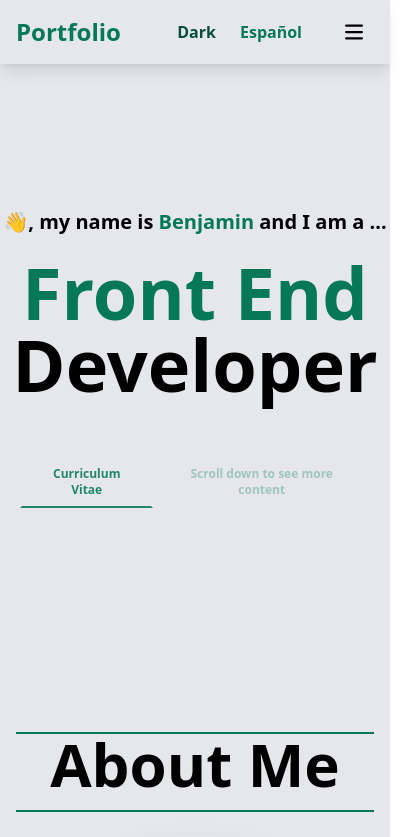
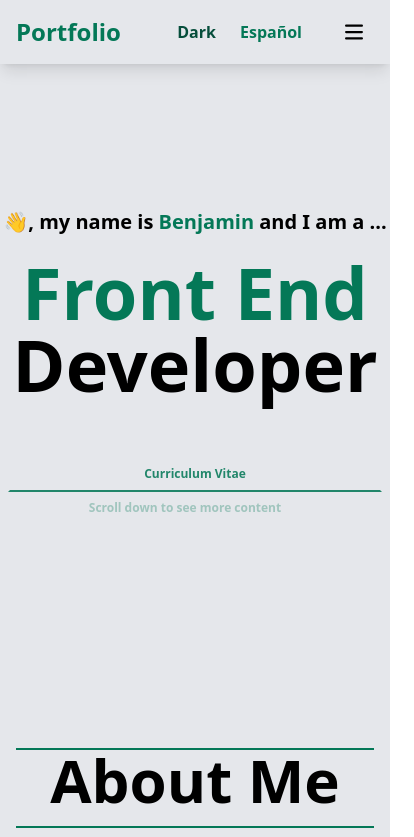
Before and after one commit to CordobaBenjamin/SOC_Portfolio-Cordoba, a Next.js app: page / in a window 390 px wide. Shown: the top 837 px of the page, 414 px wide, since content can reach past the window. Built offline with nearby package versions, Linux system fonts and the light colour scheme.

Commit message:
fix errors 1.3

```diff
--- a/app/components/index components/SwitchMode/modeSwitcher/modeColors.tsx
+++ b/app/components/index components/SwitchMode/modeSwitcher/modeColors.tsx
@@ -54,7 +54,7 @@ const Colors: any = {
       bgSecondary: "bg-zinc-800 transition-background-color duration-200",
       main: "gray-300 transition-colors duration-200",
       border: "border-emerald-800 transition-border-color duration-200",
-      borderY: "border-x-zinc-800 border-y-emerald-900 transition-border-color duration-200",
+      borderY: "border-x-transparent border-y-emerald-900 transition-border-color duration-200",
       borderX: "border-x-transparent border-t-transparent border-b-emerald-900 transition-border-color duration-200",
       borderL: "border-r-transparent border-y-transparent border-l-emerald-900 transition-border-color duration-200",
       borderSecondary: "border-zinc-800 transition-border-color duration-200",
--- a/app/components/main_tittle.tsx
+++ b/app/components/main_tittle.tsx
@@ -60,9 +60,9 @@ const Main_title = () => {
         </h1>
       </div>
 
-      <div className="flex justify-between  xl:mx-40 my-14">
+      <div className="flex justify-normal flex-col mx-2 sm:justify-between sm:flex-row xl:mx-40 my-14">
         <button
-          className={`${textSecondary} ${borderX} text-xs sm:text-lg xl:text-2xl font-bold px-4 py-2 border-2 ml-5 xl:ml-20 button-glow`}
+          className={`${textSecondary} ${borderX} text-xs sm:text-lg xl:text-2xl font-bold px-4 py-2 border-2  xl:ml-20 button-glow`}
         >
           <a href="/Benjamin Cordoba CV .pdf" target="_blank"> Curriculum Vitae </a>
         </button>
--- a/app/components/proyects.tsx
+++ b/app/components/proyects.tsx
@@ -61,12 +61,12 @@ const Proyects = () => {
       <div id="proyect" className={`w-full p-4 ${bg} mt-16`}>
         <div className={`grid grid-cols-2 grid-rows-2 pb-4 mx-2 sm:mx-auto sm:w-10/12 md:w-8/12 lg:w-7/12 xl:w-6/12 2xl:w-7/12 border-4 h-1/2 ${borderYSecondary}`}>
           <div className={`col-start-1 col-end-2 row-start-1`}>
-            <h1 className={`text-8xl 2xl:text-10xl font-semibold flex pt-2 w-full ${textSecondary}`}>
+            <h1 className={`text-6xl sm:text-8xl 2xl:text-10xl font-semibold flex pt-2 w-full ${textSecondary}`}>
               {title1}
             </h1>
           </div>
           <div className={`col-start-2 col-end-3 row-start-2`}>
-            <h1 className={`text-8xl 2xl:text-10xl font-semibold flex justify-end pt-2 w-full ${textMain} `}>
+            <h1 className={`text-6xl sm:text-8xl 2xl:text-10xl font-semibold flex justify-end pt-2 w-full ${textMain} `}>
               {title2}
             </h1>
           </div>
```
